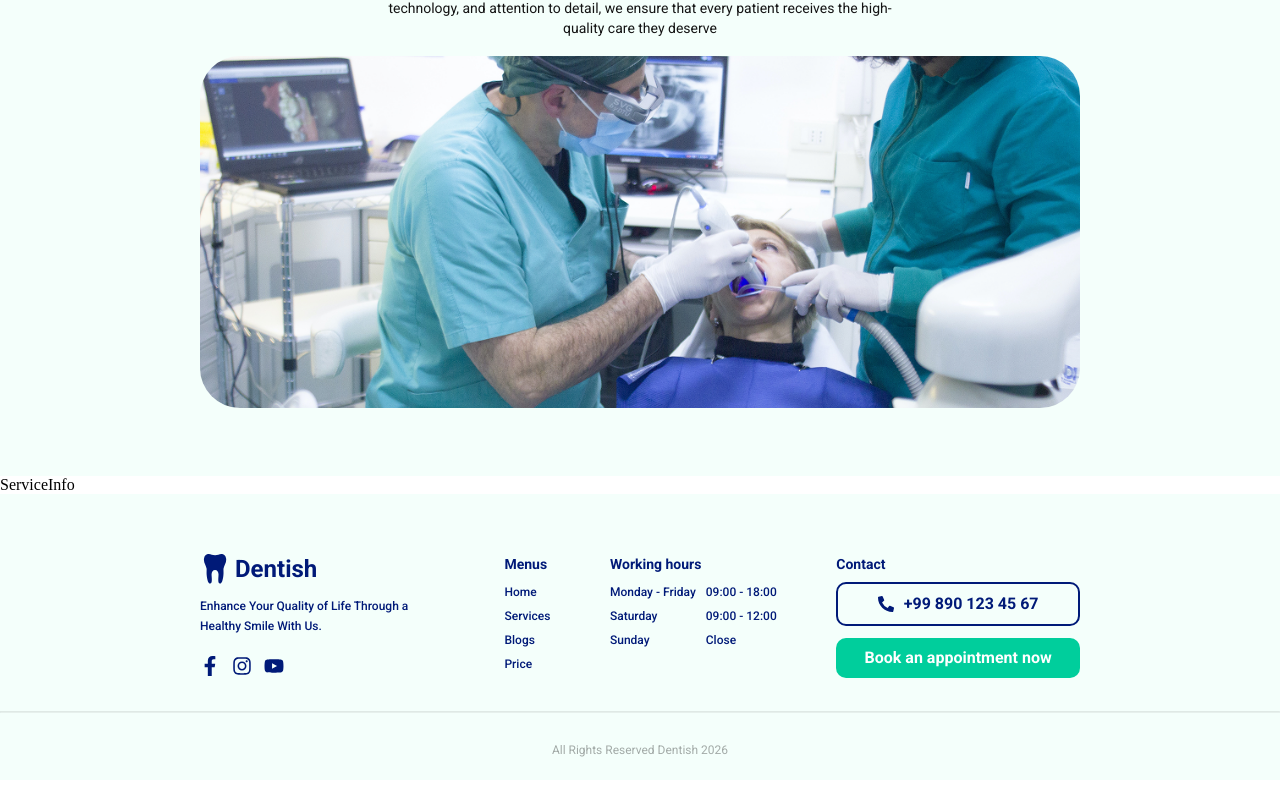
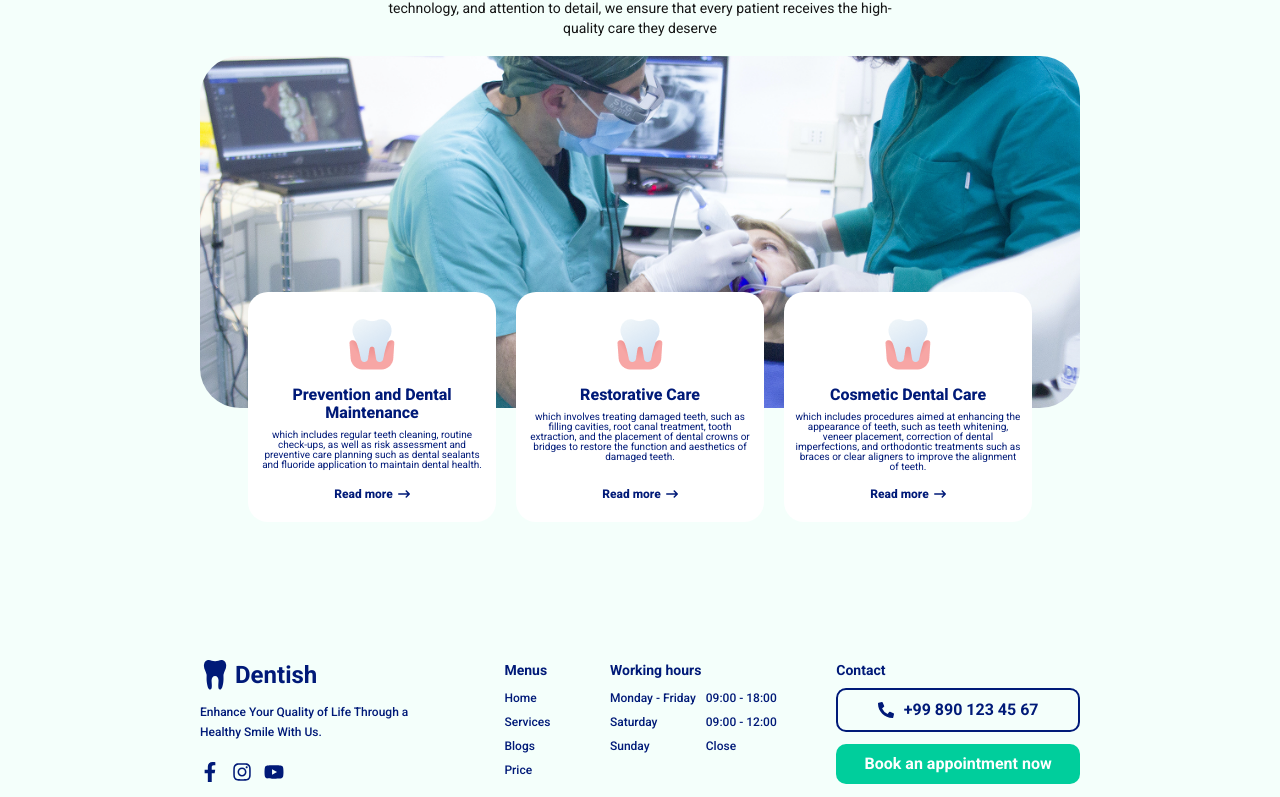
Before and after one commit to azimjonjalilov/dentist-clinic-frontend, a React (Vite) app: page / in a window 1280 px wide. Shown: the part 2105-2902 px from the top of the page. Built offline with nearby package versions, Linux system fonts and the light colour scheme.

Commit message:
service section done

```diff
--- a/src/components/ui/serviceSection/ServiceInfo.jsx
+++ b/src/components/ui/serviceSection/ServiceInfo.jsx
@@ -1,7 +1,50 @@
+import { Link } from "react-router-dom";
 import styles from "./ServiceSection.module.css";
+import { FaArrowRightLong } from "react-icons/fa6";
+import toothImg from "@/assets/images/tooth.png";
+
+const infoData = [
+  {
+    id: 1,
+    img: toothImg,
+    title: "Prevention and Dental Maintenance",
+    desc: "which includes regular teeth cleaning, routine check-ups, as well as risk assessment and preventive care planning such as dental sealants and fluoride application to maintain dental health.",
+    link: "",
+  },
+  {
+    id: 2,
+    img: toothImg,
+    title: "Restorative Care",
+    desc: "which involves treating damaged teeth, such as filling cavities, root canal treatment, tooth extraction, and the placement of dental crowns or bridges to restore the function and aesthetics of damaged teeth.",
+    link: "",
+  },
+  {
+    id: 3,
+    img: toothImg,
+    title: "Cosmetic Dental Care",
+    desc: "which includes procedures aimed at enhancing the appearance of teeth, such as teeth whitening, veneer placement, correction of dental imperfections, and orthodontic treatments such as braces or clear aligners to improve the alignment of teeth.",
+    link: "",
+  },
+];
 
 const ServiceInfo = () => {
-  return <div>ServiceInfo</div>;
+  return (
+    <div className={`container ${styles.container}`}>
+      {infoData.map((info) => (
+        <div className={styles.content} key={info.id}>
+          <div className={styles.icon}>
+            <img src={info.img} alt={info.title} />
+          </div>
+          <h3>{info.title}</h3>
+          <p>{info.desc}</p>
+          <Link to={info.link}>
+            <span>Read more</span>
+            <FaArrowRightLong />
+          </Link>
+        </div>
+      ))}
+    </div>
+  );
 };
 
 export default ServiceInfo;
--- a/src/components/ui/serviceSection/ServiceSection.module.css
+++ b/src/components/ui/serviceSection/ServiceSection.module.css
@@ -34,3 +34,70 @@
     }
   }
 }
+
+.container {
+  width: 100%;
+  display: flex;
+  justify-content: center;
+  gap: 20px;
+
+  position: absolute;
+  left: 50%;
+  transform: translate(-50%, -80%);
+}
+
+.content {
+  max-width: 248px;
+  width: 100%;
+  padding: 22px 10px;
+  border-radius: 20px;
+  background-color: #ffffff;
+  display: flex;
+  flex-direction: column;
+  align-items: center;
+
+  .icon > img {
+    width: 60px;
+    height: 60px;
+  }
+
+  h3 {
+    margin-top: 8px;
+    font-size: 16px;
+    line-height: 18px;
+    font-weight: 800;
+    color: #001a78;
+    font-family: var(--roboto);
+    text-align: center;
+  }
+
+  p {
+    margin-top: 8px;
+    margin-bottom: 16px;
+    font-size: 10px;
+    line-height: 10px;
+    font-weight: 400;
+    font-family: var(--roboto);
+    color: #001a78;
+    text-align: center;
+  }
+
+  a {
+    margin-top: auto;
+    display: flex;
+    align-items: center;
+    justify-content: center;
+    gap: 5px;
+
+    font-size: 12px;
+    line-height: 12px;
+    font-weight: 800;
+    font-family: var(--roboto);
+    color: #001a78;
+    transition: all 0.3s ease;
+
+    &:hover {
+      transform: scale(1.1);
+    }
+  }
+}
--- a/src/pages/home/Home.css
+++ b/src/pages/home/Home.css
@@ -0,0 +1,5 @@
+.service-section {
+  background-color: #f4fffb;
+  position: relative;
+  padding-bottom: 124px;
+}
```
Also changed, not shown: src/assets/images/tooth.png (added).
